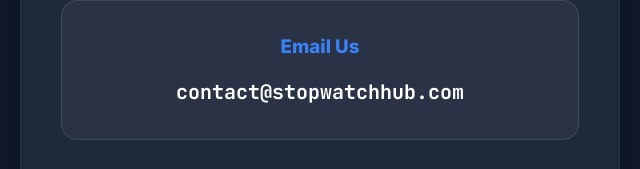
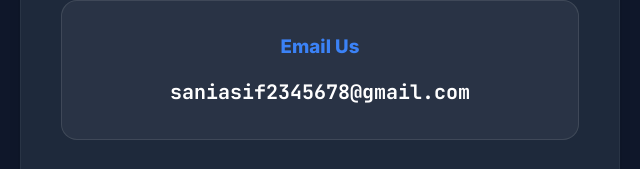
Before and after one commit to saniasaif2345678-source/stopwatchhub, a plain HTML site: page contact.html in a window 1280 px wide. Shown: the part 496-665 px from the top of the page, 320-960 px from the left. Drawn offline with Linux system fonts and the light colour scheme.

Commit message:
Change contact email address in contact.html
Updated the contact email address in the contact page.

```diff
--- a/contact.html
+++ b/contact.html
@@ -53,7 +53,7 @@
                     <h3 style="color: var(--accent-color); margin-bottom: 1rem;">Email Us</h3>
                     <p style="font-size: 1.25rem; font-weight: bold; font-family: var(--font-mono);">
                         <a href="mailto:contact@stopwatchhub.com"
-                            style="color: white; text-decoration: none;">contact@stopwatchhub.com</a>
+                            style="color: white; text-decoration: none;">saniasif2345678@gmail.com</a>
                     </p>
                 </div>
 
@@ -89,4 +89,5 @@
 
 </body>
 
+
 </html>
```
